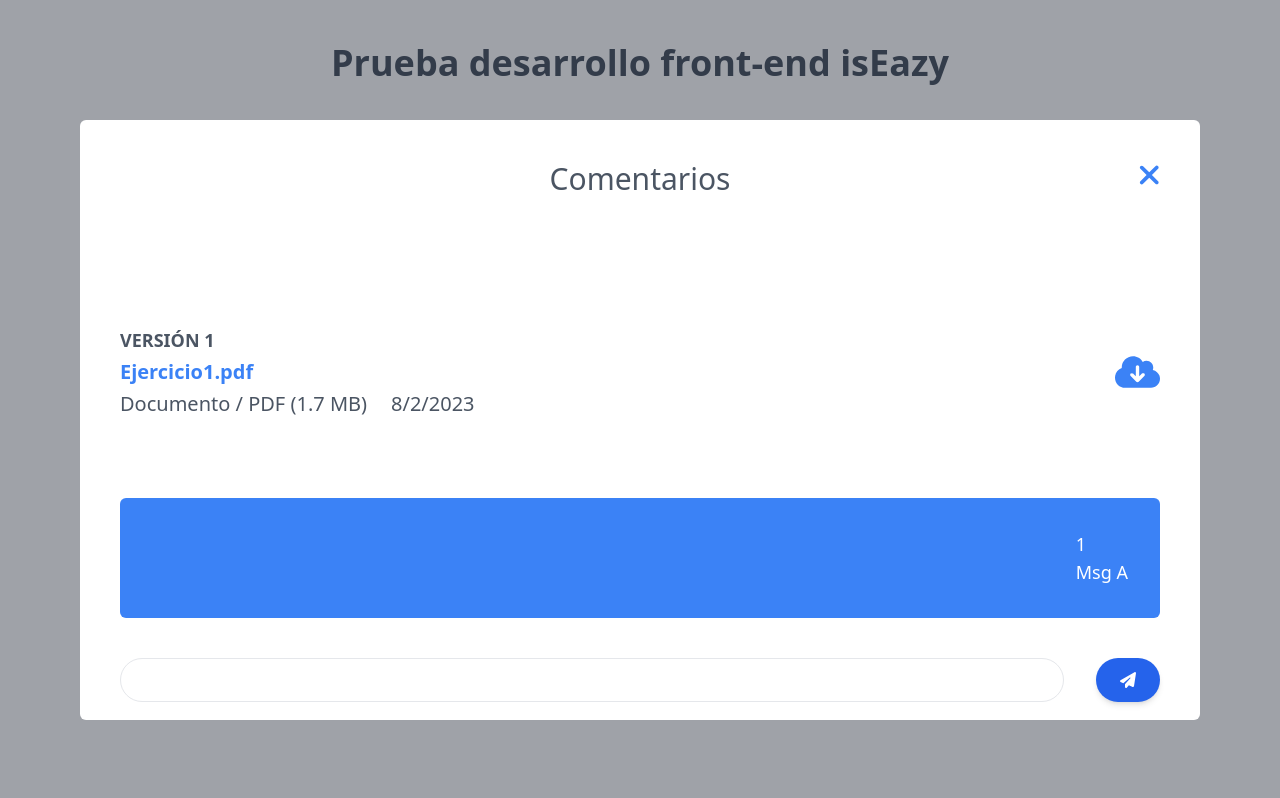
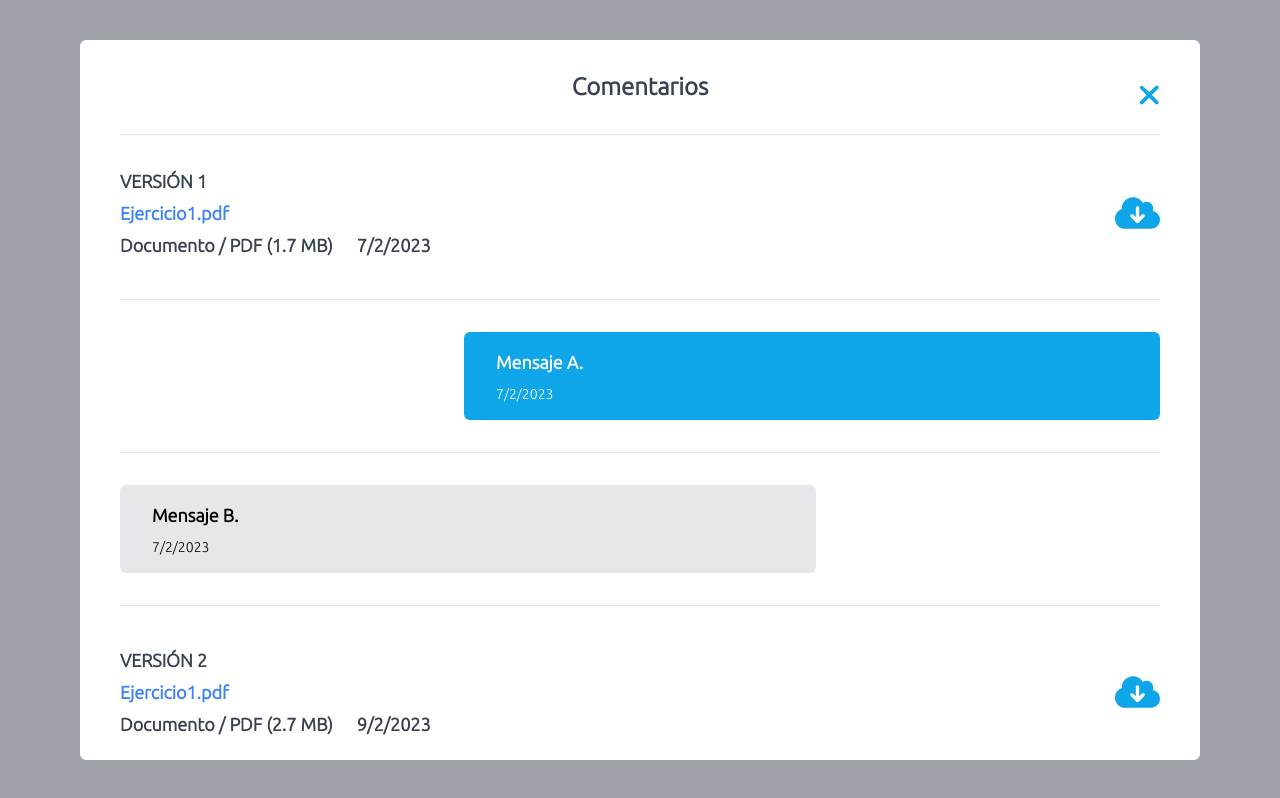
Before and after one commit to sauloop/prueba-front-iseazy, a Vue app: page / in a window 1280 px wide. Both pictures are taken after a click on the button "Comentarios". Built offline with nearby package versions, Linux system fonts and the light colour scheme.

Commit message:
Change style

```diff
--- a/src/App.vue
+++ b/src/App.vue
@@ -1,27 +1,29 @@
 <template>
   <div class="mx-auto max-w-4xl">
-    <h1 class="p-10 text-center">Prueba desarrollo front-end isEazy</h1>
+    <h1 class="p-20 text-center">Prueba desarrollo front-end isEazy</h1>
 
-    <div class="flex justify-center p-10">
+    <div class="flex justify-center">
       <button type="button" class="btn btn-primary" @click="showModal = true">
         Comentarios
       </button>
     </div>
 
     <ComentariosModal :show="showModal">
-      <!-- <button
-        type="button"
-        class="btn btn-primary mt-4"
-        @click="showModal = false"
-      >
-        Cerrar
-      </button> -->
+      <template v-slot:cerrarA>
+        <font-awesome-icon
+          icon="fa-solid fa-xmark"
+          class="cursor-pointer text-3xl text-sky-500"
+          @click="showModal = false"
+        />
+      </template>
 
-      <font-awesome-icon
-        icon="fa-solid fa-xmark"
-        class="cursor-pointer text-3xl text-blue-500"
-        @click="showModal = false"
-      />
+      <template v-slot:cerrarB>
+        <font-awesome-icon
+          icon="fa-solid fa-circle-xmark"
+          @click="showModal = false"
+          class="text-4xl text-gray-700 hover:opacity-80"
+        />
+      </template>
     </ComentariosModal>
   </div>
 </template>
--- a/src/components/ComentariosModal.vue
+++ b/src/components/ComentariosModal.vue
@@ -7,40 +7,61 @@
       <div class="fixed inset-0 bg-gray-900 opacity-40"></div>
 
       <!-- Contenido -->
-      <div class="fixed inset-0 mt-10 flex h-auto">
+      <div class="fixed inset-0 flex h-auto">
         <div
-          class="m-20 w-full overflow-y-auto rounded-md bg-white text-gray-900 scrollbar-none"
+          class="mx-20 my-10 w-full overflow-y-auto rounded-md bg-white scrollbar-none"
         >
           <div class="relative">
-            <div class="absolute top-10 right-10"><slot></slot></div>
+            <div class="absolute top-10 right-10">
+              <slot name="cerrarA"></slot>
+            </div>
           </div>
 
-          <div class="flex justify-center p-10 text-lg">
-            <h2>Comentarios</h2>
+          <div class="mt-8 flex justify-center text-lg">
+            <h3>Comentarios</h3>
           </div>
 
+          <hr class="mx-10 mt-6 h-px border-0 bg-gray-200 dark:bg-gray-700" />
+
           <div>
-            <ul>
-              <li v-for="comentario in comentariosStore.comentarios">
+            <template
+              v-for="comentario in comentariosStore.comentarios"
+              :key="comentario.id"
+            >
               <Mensaje
                 v-if="comentario.elemento === 'mensaje'"
                 :mensaje="comentario"
               />
-                <Entrega v-else :entrega="comentario" />
-              </li>
-            </ul>
+              <Mensaje
+                v-if="comentario.elemento === 'mensaje-respuesta'"
+                :mensaje="comentario"
+              />
+              <Entrega
+                v-if="comentario.elemento === 'entrega'"
+                :entrega="comentario"
+              />
+            </template>
           </div>
 
-          <div class="m-10 flex justify-between">
+          <div>
+            <form class="m-10 flex justify-between">
               <input
                 :value="mensaje"
                 @input="(event) => (mensaje = event.target.value)"
-              class="mr-8 inline-block w-full rounded-full border px-10"
+                class="mr-8 inline-block w-full rounded-full border bg-gray-200 px-10 font-bold"
               />
 
-            <button type="button" class="btn btn-primary" @click="nuevoMensaje">
+              <button
+                type="button"
+                class="btn btn-primary"
+                @click="nuevoMensaje"
+              >
                 <font-awesome-icon icon="fa-solid fa-paper-plane" />
               </button>
+            </form>
+          </div>
+          <div class="m-10 flex justify-center">
+            <slot name="cerrarB"></slot>
           </div>
         </div>
       </div>
--- a/src/components/Entrega.vue
+++ b/src/components/Entrega.vue
@@ -1,25 +1,24 @@
 <template>
-  <div class="m-10 flex justify-start bg-white py-10 text-white">
+  <div class="mx-10 my-0 flex justify-start bg-white py-8 text-white">
     <div class="flex w-full items-center justify-between">
-      <div>
-        <p class="text-lg font-bold text-gray-600">
-          VERSIÓN {{ entrega.numVersion }}
-        </p>
-        <p class="mt-1 text-xl font-bold text-blue-500">{{ entrega.nombre }}</p>
-        <p class="mt-1 mr-6 inline-block text-xl font-medium text-gray-600">
+      <div class="text-lg font-bold">
+        <p class="text-gray-700">VERSIÓN {{ entrega.numVersion }}</p>
+        <p class="mt-1 text-blue-500">{{ entrega.nombre }}</p>
+        <p class="mt-1 mr-6 inline-block text-gray-700">
           {{ entrega.tipo }}
         </p>
-        <p class="mt-1 inline-block text-xl font-medium text-gray-600">
+        <p class="mt-1 inline-block text-gray-700">
           {{ entrega.fecha }}
         </p>
       </div>
 
       <font-awesome-icon
         icon="fa-solid fa-cloud-arrow-down"
-        class="cursor-pointer text-4xl text-blue-500"
+        class="cursor-pointer text-4xl text-sky-500"
       />
     </div>
   </div>
+  <hr class="my-2 mx-10 h-px border-0 bg-gray-200 dark:bg-gray-700" />
 </template>
 
 <script setup>
--- a/src/components/Mensaje.vue
+++ b/src/components/Mensaje.vue
@@ -1,10 +1,19 @@
 <template>
-  <div class="m-10 flex justify-end rounded-md bg-blue-500 p-8 text-white">
-    <div class="text-lg">
-      <p>{{ mensaje.id }}</p>
-      <p>{{ mensaje.texto }}</p>
+  <div
+    class="mx-10 my-8 w-auto rounded-md px-8 py-4"
+    :class="{
+      'ml-96 bg-sky-500 text-white': mensaje.elemento === 'mensaje',
+      'mr-96  bg-gray-200 text-black': mensaje.elemento === 'mensaje-respuesta',
+    }"
+  >
+    <div class="flex w-full justify-start">
+      <div>
+        <p class="text-lg font-bold">{{ mensaje.texto }}</p>
+        <p class="mt-2 text-sm">{{ mensaje.fecha }}</p>
+      </div>
     </div>
   </div>
+  <hr class="my-2 mx-10 h-px border-0 bg-gray-200 dark:bg-gray-700" />
 </template>
 
 <script setup>
--- a/src/main.js
+++ b/src/main.js
@@ -8,9 +8,10 @@ import {
   faCloudArrowDown,
   faPaperPlane,
   faXmark,
+  faCircleXmark,
 } from "@fortawesome/free-solid-svg-icons";
 
-library.add(faXmark, faCloudArrowDown, faPaperPlane);
+library.add(faXmark, faCloudArrowDown, faPaperPlane, faCircleXmark);
 
 const pinia = createPinia();
 
--- a/src/stores/comentarios.js
+++ b/src/stores/comentarios.js
@@ -1,9 +1,11 @@
 import { defineStore } from "pinia";
 
-const fechaEntrega = new Date();
+const fechaEntrega = new Date("2-7-2023");
+const fechaEntregaB = new Date("2-9-2023");
 
 const comentariosData = [
   {
+    id: 1,
     elemento: "entrega",
     numVersion: 1,
     nombre: "Ejercicio1.pdf",
@@ -12,26 +14,55 @@ const comentariosData = [
     url: "test",
   },
   {
+    id: 2,
     elemento: "mensaje",
-    id: 1,
-    texto: "Msg A",
+    texto: "Mensaje A.",
+    fecha: fechaEntrega.toLocaleDateString("es-ES"),
+  },
+  {
+    id: 3,
+    elemento: "mensaje-respuesta",
+    texto: "Mensaje B.",
+    fecha: fechaEntrega.toLocaleDateString("es-ES"),
+  },
+  {
+    id: 4,
+    elemento: "entrega",
+    numVersion: 2,
+    nombre: "Ejercicio1.pdf",
+    tipo: "Documento / PDF (2.7 MB)",
+    fecha: fechaEntregaB.toLocaleDateString("es-ES"),
+    url: "test",
+  },
+  {
+    id: 5,
+    elemento: "mensaje",
+    texto: "Mensaje C.",
+    fecha: fechaEntregaB.toLocaleDateString("es-ES"),
+  },
+  {
+    id: 6,
+    elemento: "mensaje-respuesta",
+    texto: "Mensaje D.",
+    fecha: fechaEntregaB.toLocaleDateString("es-ES"),
   },
 ];
 
 export const useComentariosStore = defineStore("comentarios", {
   state: () => ({
     comentarios: comentariosData,
-    idMensaje: 1,
+    idComentario: 6,
   }),
   actions: {
     nuevoMensaje(mensaje) {
       this.comentarios.push({
         elemento: "mensaje",
-        id: this.idMensaje + 1,
+        id: this.idComentario + 1,
         texto: mensaje,
+        fecha: new Date().toLocaleDateString("es-ES"),
       });
 
-      this.idMensaje++;
+      this.idComentario++;
     },
   },
 });
--- a/src/style.css
+++ b/src/style.css
@@ -1,28 +1,34 @@
+@import url("https://fonts.googleapis.com/css2?family=Ubuntu:wght@300&display=swap");
+
 @tailwind base;
 @tailwind components;
 @tailwind utilities;
 
 @layer base {
+  body {
+    @apply font-ubuntu;
+  }
+
   h1 {
-    @apply mt-0 mb-2 text-4xl font-bold leading-tight text-gray-600;
+    @apply mt-0 mb-2 text-4xl font-bold leading-tight text-gray-700;
   }
 
   h2 {
-    @apply mt-0 mb-2 text-3xl font-medium leading-tight text-gray-600;
+    @apply mt-0 mb-2 text-3xl font-bold leading-tight text-gray-700;
   }
 
   h3 {
-    @apply mt-0 mb-2 text-2xl font-medium leading-tight text-gray-600;
+    @apply mt-0 mb-2 text-2xl font-bold leading-tight text-gray-700;
   }
 
   h4 {
-    @apply mt-0 mb-2 text-xl font-medium leading-tight text-gray-600;
+    @apply mt-0 mb-2 text-xl font-bold leading-tight text-gray-700;
   }
 }
 
 @layer components {
   .btn {
-    @apply inline-block rounded-full px-6 py-2.5 text-base font-medium text-white shadow-md focus:bg-blue-400 focus:shadow-lg focus:outline-none focus:ring-0 active:bg-blue-400 active:shadow-lg;
+    @apply inline-block rounded-full px-6 py-2.5 text-base font-bold text-white shadow-md focus:bg-blue-400 focus:shadow-lg focus:outline-none focus:ring-0 active:bg-blue-400 active:shadow-lg;
   }
 
   .btn:hover {
@@ -30,6 +36,6 @@
   }
 
   .btn-primary {
-    @apply bg-blue-600;
+    @apply bg-sky-500;
   }
 }
--- a/tailwind.config.cjs
+++ b/tailwind.config.cjs
@@ -2,7 +2,11 @@
 module.exports = {
   content: ["./index.html", "./src/**/*.{vue,js,ts,jsx,tsx}"],
   theme: {
-    extend: {},
+    extend: {
+      fontFamily: {
+        ubuntu: ["Ubuntu", "sans-serif"],
+      },
+    },
   },
-  plugins: [require("tailwind-scrollbar")({ nocompatible: true })],
+  plugins: [require("tailwind-scrollbar")],
 };
```
Also changed, not shown: public/robots.txt (added). Lines whose indentation alone changed are shown as unchanged.
